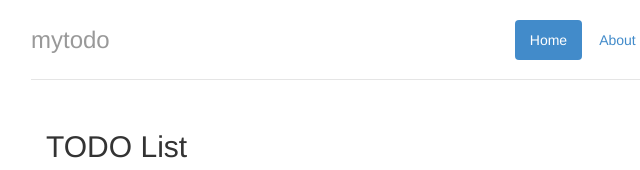
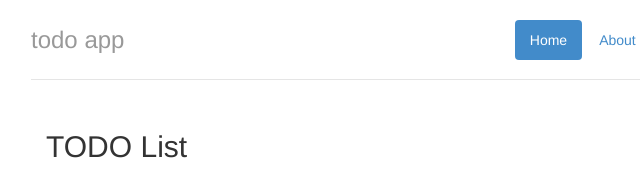
Before and after one commit to andrewtso37/iat381-lab2, a plain HTML site: page index.html in a window 1280 px wide. Shown: the top 170 px of the page, 259-899 px from the left. Drawn offline with Linux system fonts and the light colour scheme.

Commit message:
Minor Edits 2

```diff
--- a/index.html
+++ b/index.html
@@ -1,6 +1,6 @@
 <!doctype html> <html class="no-js"> <head> <meta charset="utf-8"> <title></title> <meta name="description" content=""> <meta name="viewport" content="width=device-width"> <!-- Place favicon.ico and apple-touch-icon.png in the root directory --> <link rel="stylesheet" href="styles/vendor.71c590b0.css"> <link rel="stylesheet" href="styles/main.e0afbcbc.css">  <body ng-app="mytodoApp"> <!--[if lt IE 7]>
       <p class="browsehappy">You are using an <strong>outdated</strong> browser. Please <a href="http://browsehappy.com/">upgrade your browser</a> to improve your experience.</p>
-    <![endif]--> <!-- Add your site or application content here --> <div class="container"> <div class="header"> <ul class="nav nav-pills pull-right"> <li class="active"><a ng-href="#">Home</a></li> <li><a ng-href="#/about">About</a></li> <li><a ng-href="#/contact">Contact</a></li> </ul> <h3 class="text-muted">mytodo</h3> </div> <div ng-view=""></div> <div class="footer"> <p><span class="glyphicon glyphicon-heart"></span> from the Yeoman team</p> </div> </div> <!-- Google Analytics: change UA-XXXXX-X to be your site's ID --> <script>(function(i,s,o,g,r,a,m){i['GoogleAnalyticsObject']=r;i[r]=i[r]||function(){
+    <![endif]--> <!-- Add your site or application content here --> <div class="container"> <div class="header"> <ul class="nav nav-pills pull-right"> <li class="active"><a ng-href="#">Home</a></li> <li><a ng-href="#/about">About</a></li> <li><a ng-href="#/contact">Contact</a></li> </ul> <h3 class="text-muted">todo app</h3> </div> <div ng-view=""></div> <div class="footer"> <p><span class="glyphicon glyphicon-heart"></span> from the Yeoman team</p> </div> </div> <!-- Google Analytics: change UA-XXXXX-X to be your site's ID --> <script>(function(i,s,o,g,r,a,m){i['GoogleAnalyticsObject']=r;i[r]=i[r]||function(){
        (i[r].q=i[r].q||[]).push(arguments)},i[r].l=1*new Date();a=s.createElement(o),
        m=s.getElementsByTagName(o)[0];a.async=1;a.src=g;m.parentNode.insertBefore(a,m)
        })(window,document,'script','//www.google-analytics.com/analytics.js','ga');
```
